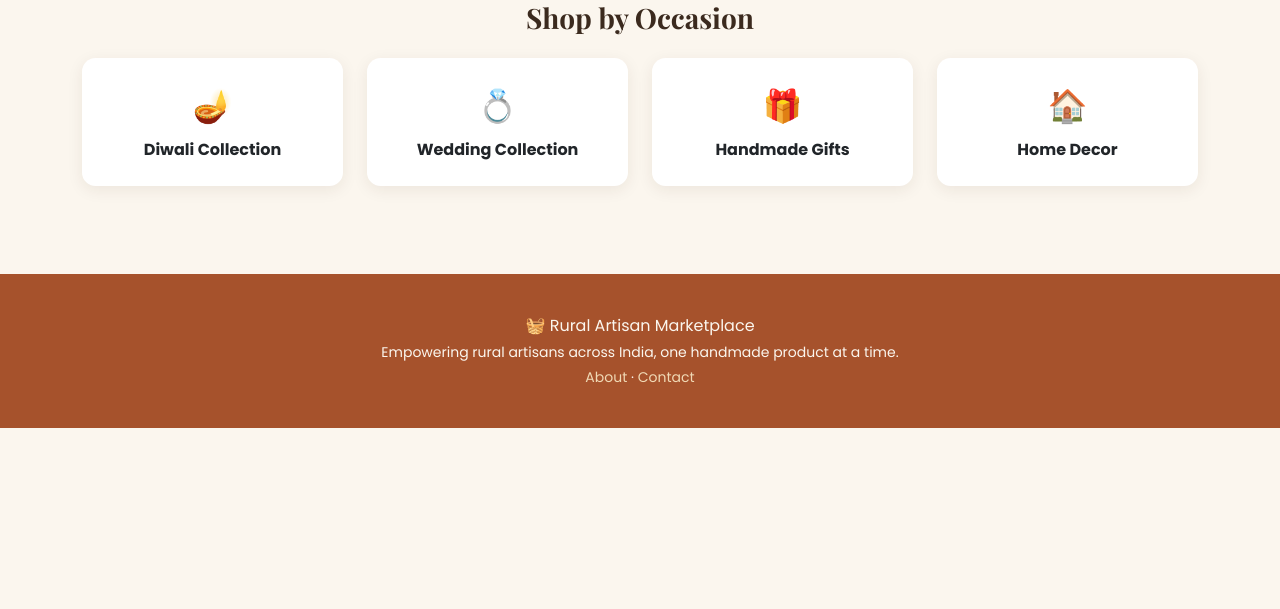
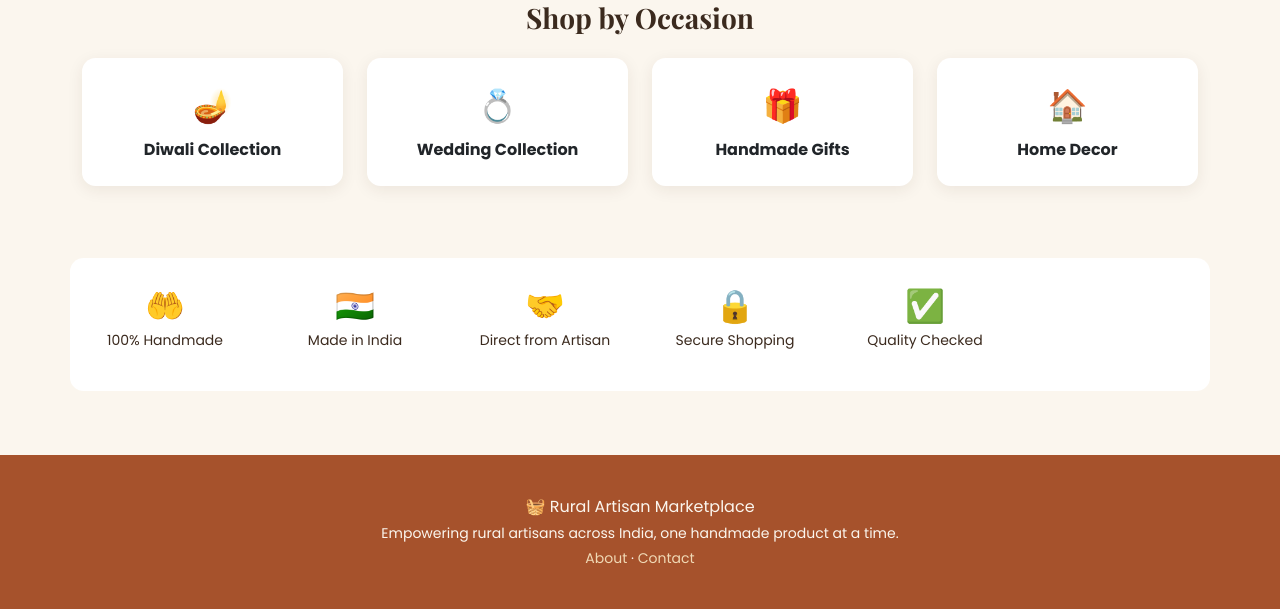
Before and after one commit to Tanwi20024/rural-artisan-marketplace, a Flask app: page / in a window 1280 px wide. Shown: the part 1527-2136 px from the top of the page. Before the commit the page ends 1955 px from the top, so only its background shows below. Run offline with Flask 3, Linux system fonts and the light colour scheme; data that the repository does not hold is empty.

Commit message:
Phase D Module 15: Add trust badges and customer testimonials carousel

```diff
--- a/app.py
+++ b/app.py
@@ -113,6 +113,13 @@ def create_app():
             'families': artisans_count
         }
 
+        testimonials = (
+            Review.query.filter(Review.comment.isnot(None), Review.comment != '')
+            .order_by(Review.rating.desc(), Review.created_at.desc())
+            .limit(6)
+            .all()
+        )
+
         return render_template(
             'home.html',
             recently_viewed_products=recently_viewed_products,
@@ -120,7 +127,8 @@ def create_app():
             new_arrivals=new_arrivals,
             trending_products=trending_products,
             featured_artisans=featured_artisans,
-            impact_stats=impact_stats
+            impact_stats=impact_stats,
+            testimonials=testimonials
         )
 
     @app.route('/about')
--- a/static/css/style.css
+++ b/static/css/style.css
@@ -450,3 +450,22 @@ a:hover {
     color: var(--color-primary);
     font-family: var(--font-heading);
 }
+
+
+/* Trust section */
+
+.trust-section {
+    background-color: var(--color-surface);
+    border-radius: var(--radius-md);
+}
+
+.trust-icon {
+    font-size: 2rem;
+}
+
+
+/* Testimonials */
+
+.testimonial-card {
+    background-color: var(--color-surface);
+}
--- a/templates/home.html
+++ b/templates/home.html
@@ -269,4 +269,55 @@
     </div>
 </div>
 
-{% endblock %}
+<div class="row text-center my-5 py-4 trust-section">
+    <div class="col-6 col-md-2 mb-3">
+        <div class="trust-icon">🤲</div>
+        <p class="small mb-0">100% Handmade</p>
+    </div>
+    <div class="col-6 col-md-2 mb-3">
+        <div class="trust-icon">🇮🇳</div>
+        <p class="small mb-0">Made in India</p>
+    </div>
+    <div class="col-6 col-md-2 mb-3">
+        <div class="trust-icon">🤝</div>
+        <p class="small mb-0">Direct from Artisan</p>
+    </div>
+    <div class="col-6 col-md-2 mb-3">
+        <div class="trust-icon">🔒</div>
+        <p class="small mb-0">Secure Shopping</p>
+    </div>
+    <div class="col-6 col-md-2 mb-3">
+        <div class="trust-icon">✅</div>
+        <p class="small mb-0">Quality Checked</p>
+    </div>
+</div>
+
+{% if testimonials %}
+<div class="mb-5">
+    <h3 class="mb-4 text-center">What Our Customers Say</h3>
+    <div id="testimonialCarousel" class="carousel slide" data-bs-ride="carousel">
+        <div class="carousel-inner">
+            {% for review in testimonials %}
+            <div class="carousel-item {% if loop.first %}active{% endif %}">
+                <div class="row justify-content-center">
+                    <div class="col-md-6 text-center">
+                        <div class="card p-4 testimonial-card">
+                            <p class="text-warning mb-2">{{ '★' * review.rating }}{{ '☆' * (5 - review.rating) }}</p>
+                            <p class="fst-italic">"{{ review.comment }}"</p>
+                            <p class="fw-bold mb-0">{{ review.customer.name }}</p>
+                            <p class="text-muted small">on {{ review.product.name }}</p>
+                        </div>
+                    </div>
+                </div>
+            </div>
+            {% endfor %}
+        </div>
+        <button class="carousel-control-prev" type="button" data-bs-target="#testimonialCarousel" data-bs-slide="prev">
+            <span class="carousel-control-prev-icon" style="filter: invert(1);"></span>
+        </button>
+        <button class="carousel-control-next" type="button" data-bs-target="#testimonialCarousel" data-bs-slide="next">
+            <span class="carousel-control-next-icon" style="filter: invert(1);"></span>
+        </button>
+    </div>
+</div>
+{% endif %} {% endblock %}
```
